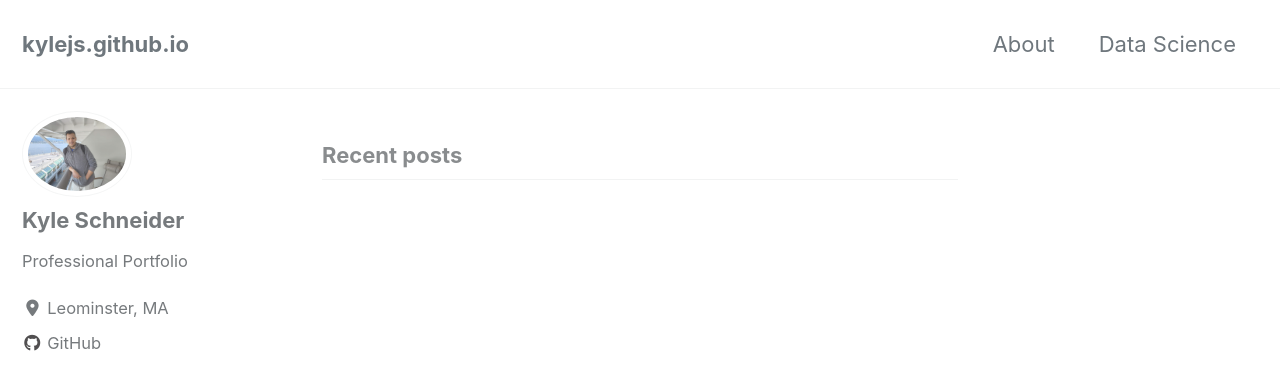
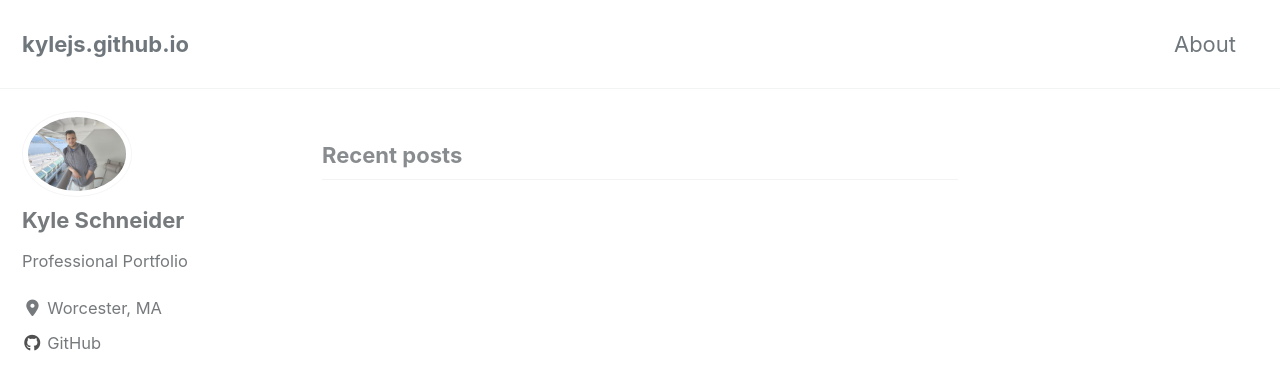
Before and after one commit to kylejs/kylejs.github.io, a Jekyll site: the page built from index.html, in a window 1280 px wide and 900 px high. Shown: the top 390 px of the window. Built offline with Jekyll 4.4.1, drawn with Linux system fonts in a browser that asks for light colours; cached includes are drawn as plain includes; nearby versions of some CDN libraries; the list of posts is cut into pages by our own code.

Commit message:
New git website changes 8

```diff
--- a/_config.yml
+++ b/_config.yml
@@ -110,7 +110,7 @@ author:
   name             : "Kyle Schneider"
   avatar           : "/images/me.jpg"
   bio              : "Professional Portfolio"
-  location         : "Leominster, MA"
+  location         : "Worcester, MA"
   email            :
   links:
     - label: "Email"
--- a/_data/navigation.yml
+++ b/_data/navigation.yml
@@ -2,8 +2,6 @@
 main:
   - title: "About"
     url: /about/
-  - title: "Data Science"
-    url: /datascience/
   # - title: "About"
   #   url: https://mmistakes.github.io/minimal-mistakes/about/
   # - title: "Sample Posts"
```
